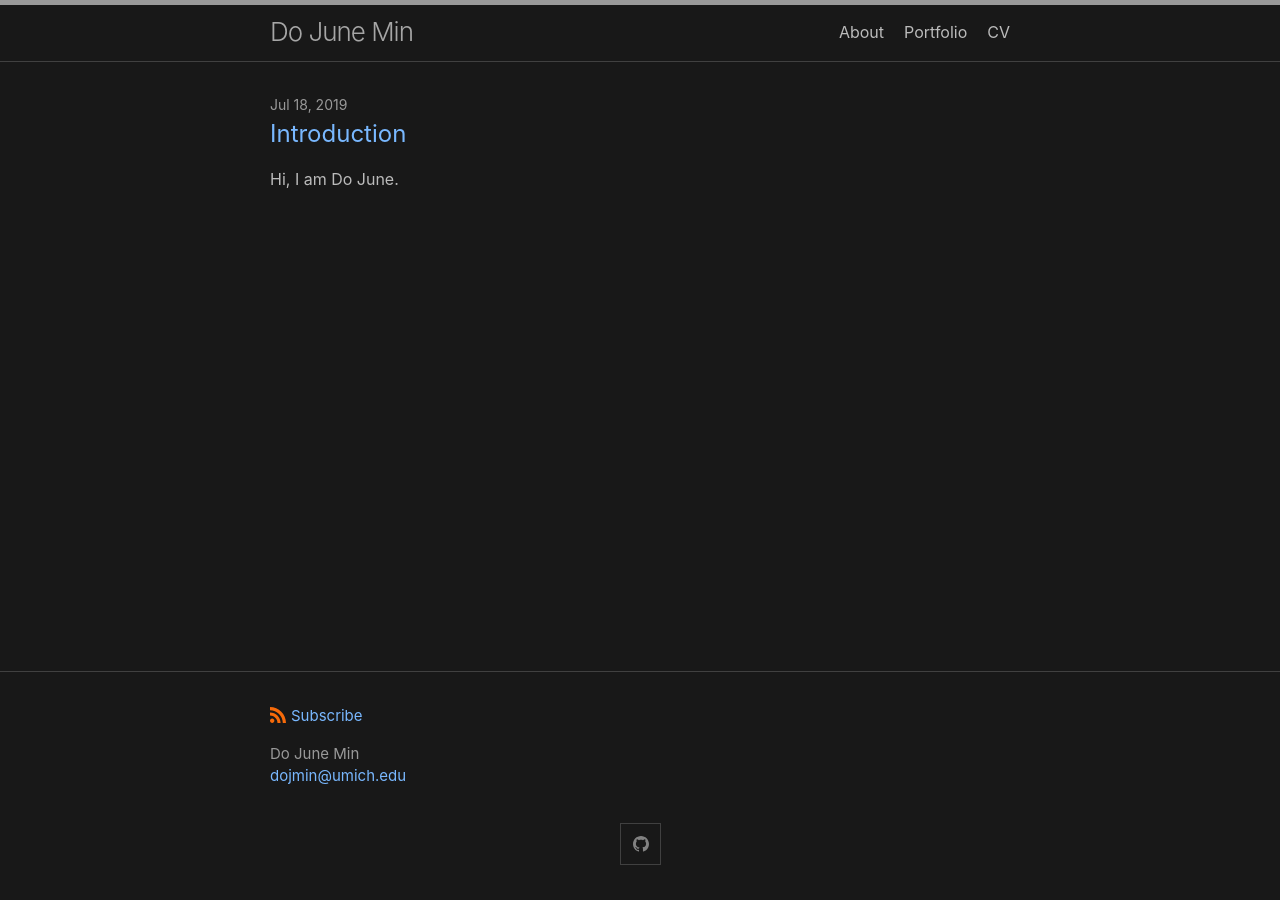
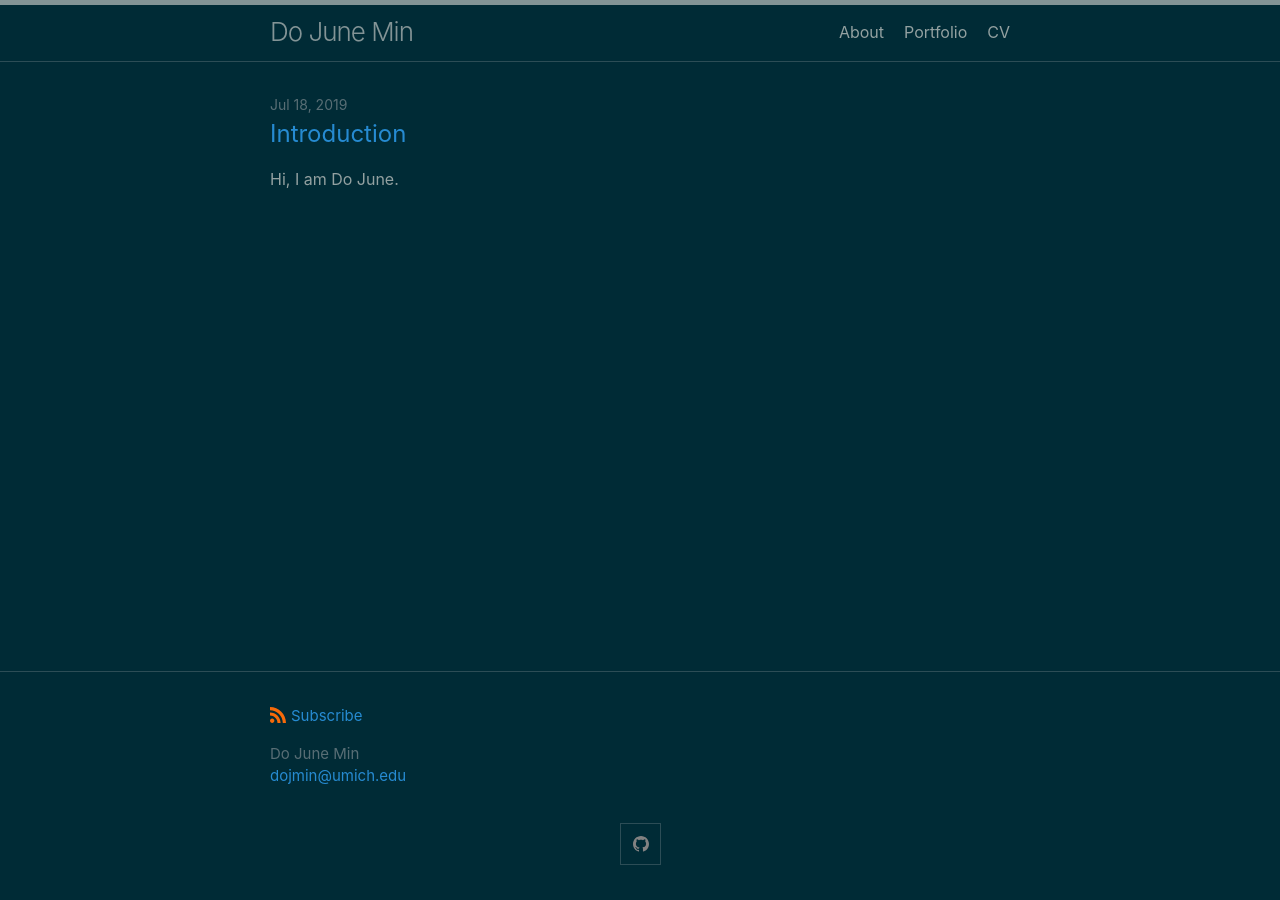
Before and after one commit to mindojune/mindojune.github.io, a Jekyll site: the page built from index.md, in a window 1280 px wide. Built offline with Jekyll 4.4.1, drawn with Linux system fonts in a browser that asks for light colours.

Commit message:
Update _config.yml

```diff
--- a/_config.yml
+++ b/_config.yml
@@ -13,7 +13,8 @@ disqus:
 # Minima date format
 # refer to https://shopify.github.io/liquid/filters/date/ if you want to customize this
 minima:
-  skin: dark
+  #skin: dark
+  skin: solarized-dark
   date_format: "%b %-d, %Y" #"%Y %b %-d" #
 
   # generate social links in footer
```
